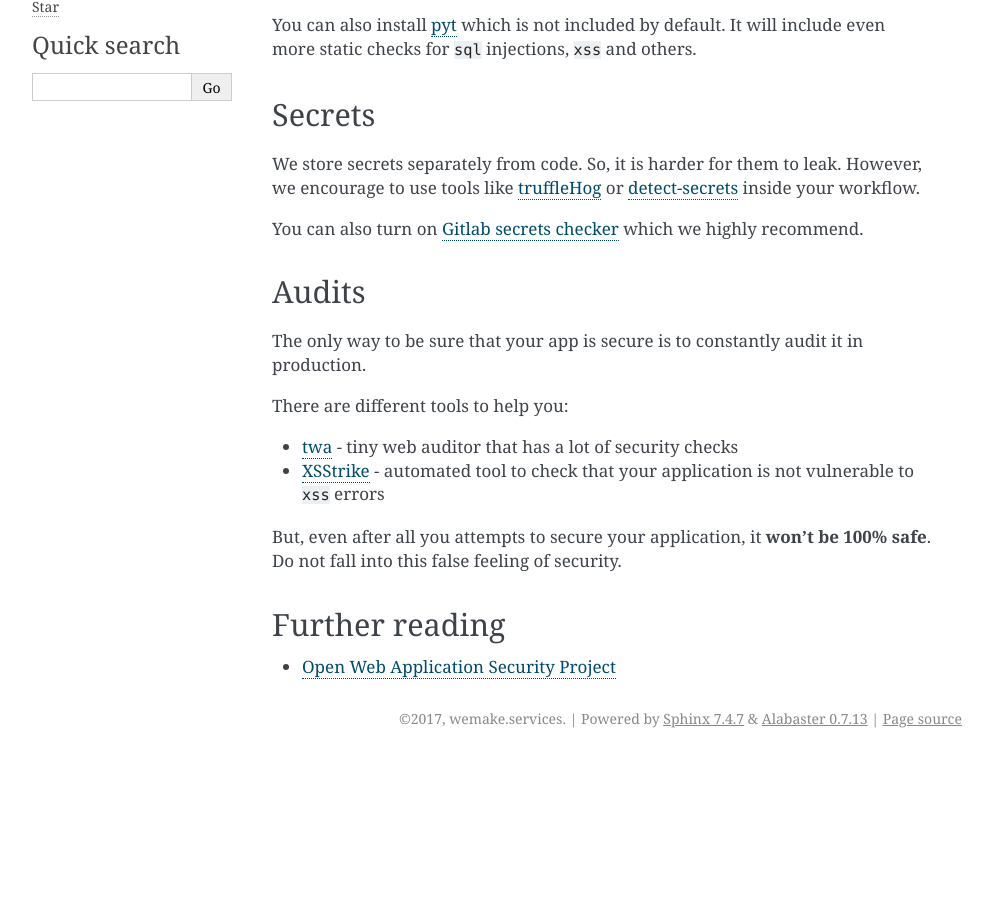
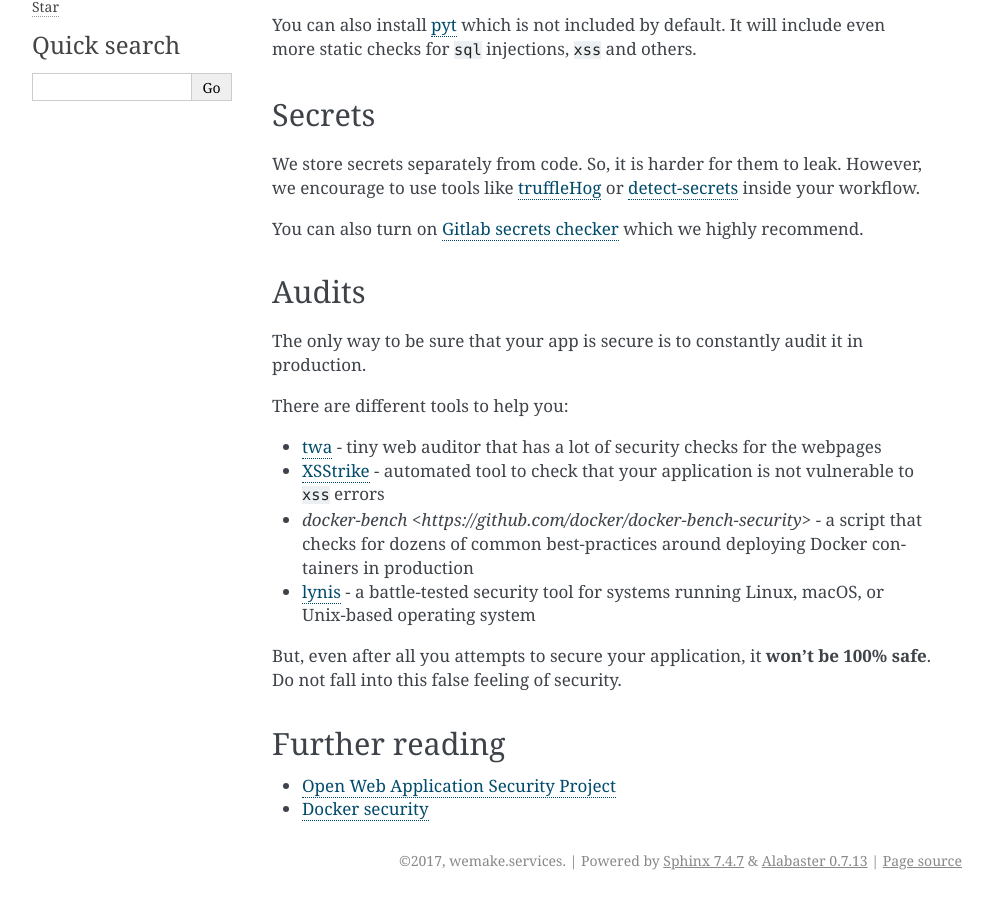
Before and after one commit to wemake-services/wemake-django-template, a Sphinx documentation site: the page built from {{cookiecutter.project_name}}/docs/pages/template/security.rst, in a window 1280 px wide and 900 px high, scrolled down 993 px. Shown: the whole window, without its empty margins (148-1141 px from the left). Built offline with Sphinx 7.4.7, drawn with Linux system fonts in a browser that asks for light colours; the version number is read from the project's files by our own code; before the commit the page ends 1751 px from its top, so only the background shows below that.

Commit message:
Improves security section

```diff
--- a/{{cookiecutter.project_name}}/docs/pages/template/security.rst
+++ b/{{cookiecutter.project_name}}/docs/pages/template/security.rst
@@ -73,8 +73,10 @@
 
 There are different tools to help you:
 
-- `twa <https://github.com/trailofbits/twa>`_ - tiny web auditor that has a lot of security checks
+- `twa <https://github.com/trailofbits/twa>`_ - tiny web auditor that has a lot of security checks for the webpages
 - `XSStrike <https://github.com/s0md3v/XSStrike>`_ - automated tool to check that your application is not vulnerable to ``xss`` errors
+- `docker-bench <https://github.com/docker/docker-bench-security>` - a script that checks for dozens of common best-practices around deploying Docker containers in production
+- `lynis <https://cisofy.com/lynis/>`_ - a battle-tested security tool for systems running Linux, macOS, or Unix-based operating system
 
 But, even after all you attempts to secure your application,
 it **won't be 100% safe**. Do not fall into this false feeling of security.
@@ -84,3 +86,4 @@
 ---------------
 
 - `Open Web Application Security Project <https://www.owasp.org/images/3/33/OWASP_Application_Security_Verification_Standard_3.0.1.pdf>`_
+- `Docker security <https://docs.docker.com/engine/security/security/>`_
```
